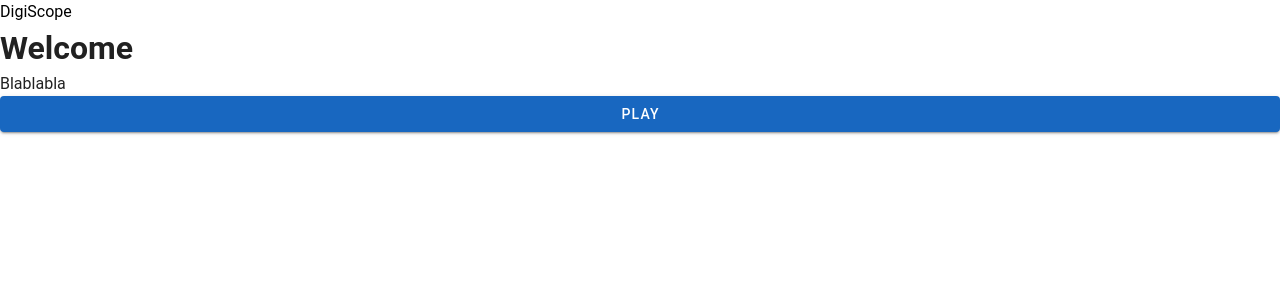
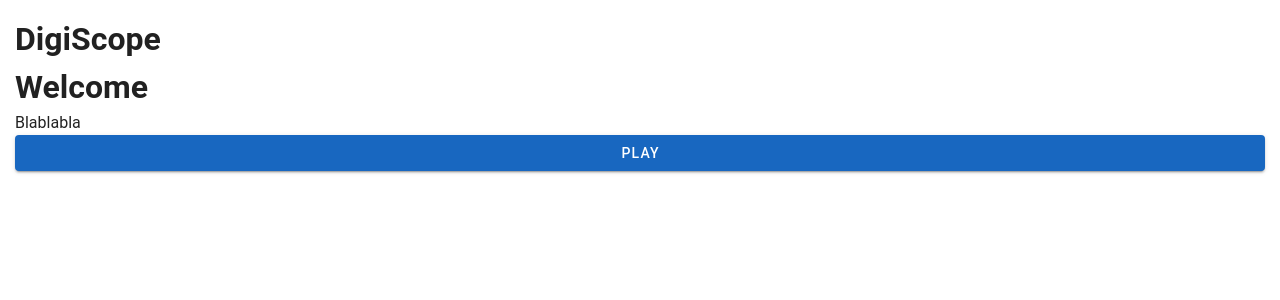
Before and after one commit to CSITEd/digiscope-assess, a Nuxt app: page / in a window 1280 px wide. Shown: the top 300 px of the page. Built offline with nearby package versions, Linux system fonts and the light colour scheme.

Commit message:
Define global layout

```diff
--- a/app.vue
+++ b/app.vue
@@ -1,8 +1,13 @@
 <template>
-  <div>
-    DigiScope
-  </div>
   <VApp>
-    <NuxtPage />
+    <NuxtLayout>
+      <NuxtPage />
+    </NuxtLayout>
   </VApp>
 </template>
+
+<style>
+body {
+  margin: 15px;
+}
+</style>
--- a/components/Quiz.vue
+++ b/components/Quiz.vue
@@ -47,10 +47,10 @@
     </VCardText>
 
     <VCardActions v-if="ongoing" class="d-flex justify-center">
-      <VBtn color="warning" variant="outlined" @click="skipQuestion">
+      <VBtn color="warning" @click="skipQuestion">
         Passer la question
       </VBtn>
-      <VBtn color="primary" :disabled="!canMoveNext" variant="outlined" @click="saveAnswer">
+      <VBtn color="primary" :disabled="!canMoveNext" @click="saveAnswer">
         Enregistrer la réponse
       </VBtn>
     </VCardActions>
--- /dev/null
+++ b/layouts/default.vue
@@ -0,0 +1,4 @@
+<template>
+  <h1>DigiScope</h1>
+  <slot />
+</template>
--- a/pages/play.vue
+++ b/pages/play.vue
@@ -1,11 +1,7 @@
 <script setup lang="ts">
-  const { data } = await useFetch('/api/test')
+const { data } = await useFetch('/api/test')
 </script>
 
 <template>
-  <div>
-    <h1>Welcome</h1>
-  </div>
-
   <Quiz :questions="data.questions" />
 </template>
```
Lines whose indentation alone changed are shown as unchanged.
